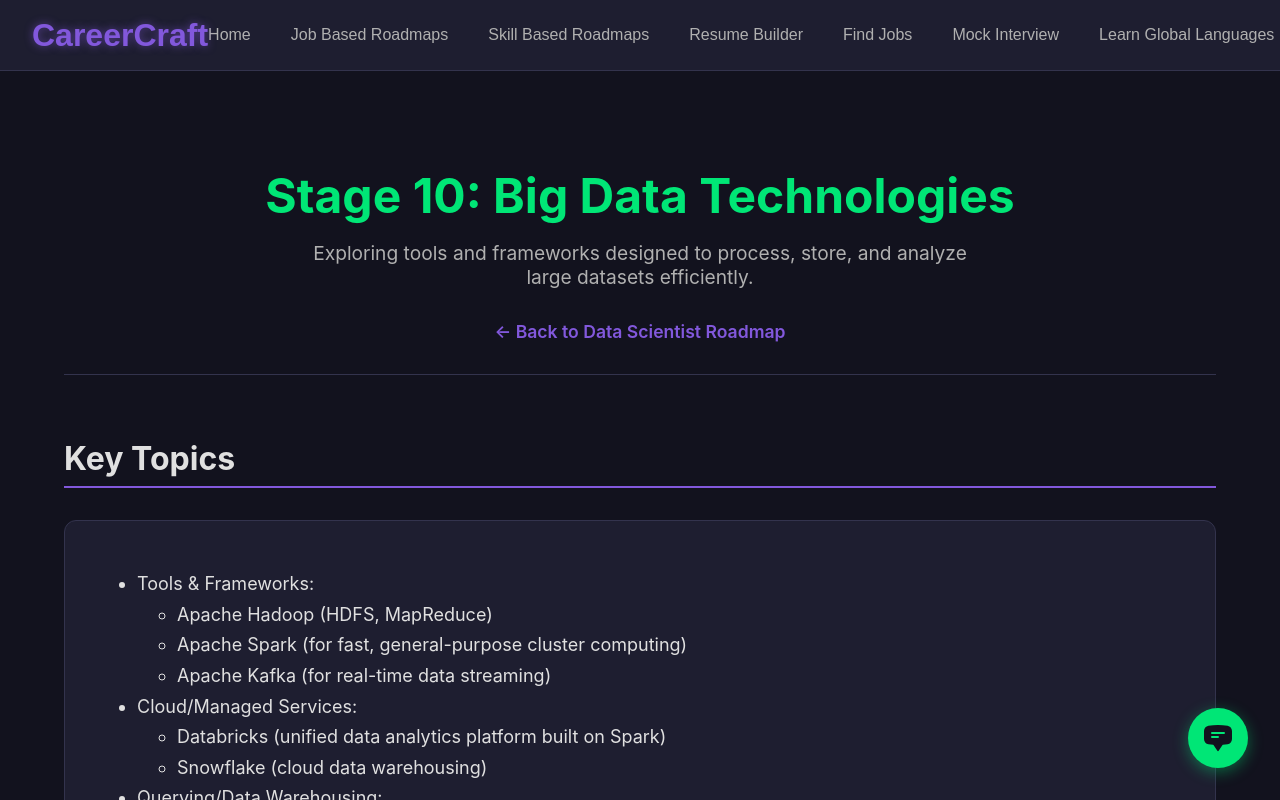
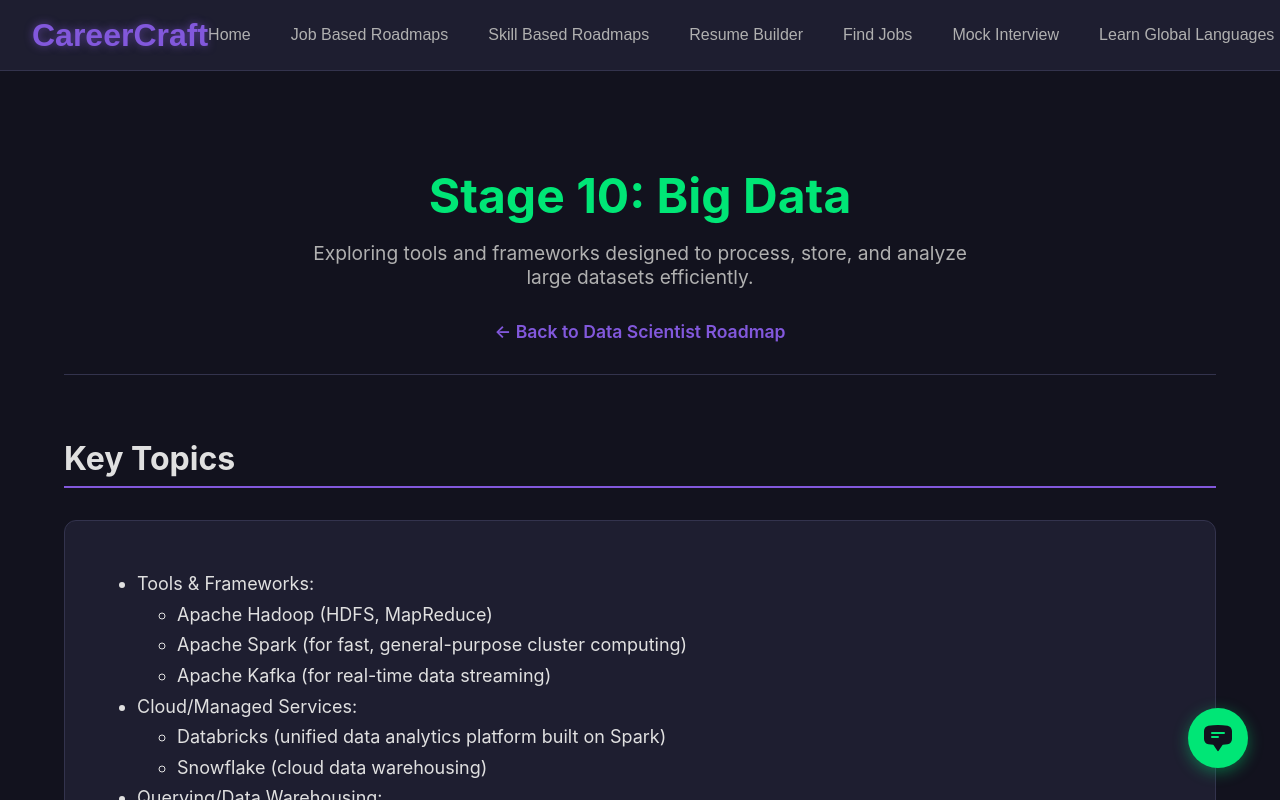
Before and after one commit to AbrarAli9876/AI-Powered-Career-Path-Recommendation, a React (Vite) app in the folder frontend/: page /data-scientist/phase-10-resources in a window 1280 px wide. Shown: the top 800 px of the page. Built offline with nearby package versions, Linux system fonts and the light colour scheme.

Commit message:
making changes in data scientist roadmap

```diff
--- a/frontend/src/pages/DataScientistRoadmap.jsx
+++ b/frontend/src/pages/DataScientistRoadmap.jsx
@@ -137,7 +137,7 @@
     { id: 7, title: 'Phase 7: Machine Learning', objective: 'Build a solid, practical understanding of classical supervised and unsupervised learning algorithms and the critical process of model evaluation.' },
     { id: 8, title: 'Phase 8: Deep Learning', objective: 'Learn the fundamentals of neural networks and explore specialized architectures like CNNs, RNNs, and Transformers for image, sequence, and language data.' },
     { id: 9, title: 'Phase 9: MLOps & Deployment', objective: 'Bridge the gap between building a model and making it available for real-world use by learning to create APIs, containerize applications, and deploy to the cloud.' },
-    { id: 10, title: 'Phase 10: Big Data Tools', objective: 'Gain a foundational understanding of the big data ecosystem, including distributed storage and processing with Hadoop, Spark, and Kafka.' },
+    { id: 10, title: 'Phase 10: Big Data', objective: 'Gain a foundational understanding of the big data ecosystem, including distributed storage and processing with Hadoop, Spark, and Kafka.' },
     { id: 11, title: 'Phase 11: Real-World Projects', objective: 'Synthesize all learned skills into cohesive, end-to-end projects that solve specific problems and build a powerful portfolio.' },
     { id: 12, title: 'Phase 12: Domain Specializations', objective: 'Develop specialized expertise in a specific domain like NLP, Computer Vision, or Finance to become a more valuable and competitive professional.' },
     { id: 13, title: 'Phase 13: Portfolio & Resume Building', objective: 'Strategically craft a compelling resume and a powerful portfolio that effectively communicate skills, projects, and impact to employers.' },
--- a/frontend/src/pages/Phase10Resources.jsx
+++ b/frontend/src/pages/Phase10Resources.jsx
@@ -8,7 +8,7 @@
         <style>{ResourceStyles}</style>
         <div className="resource-container">
             <header className="resource-header">
-                <h1>Stage 10: Big Data Technologies</h1>
+                <h1>Stage 10: Big Data</h1>
                 <p>Exploring tools and frameworks designed to process, store, and analyze large datasets efficiently.</p>
                 <Link to="/data-scientist" className="back-link">← Back to Data Scientist Roadmap</Link>
             </header>
```
